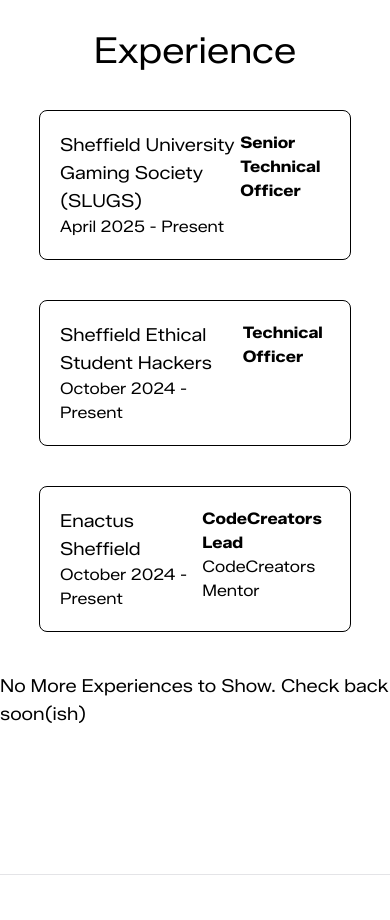
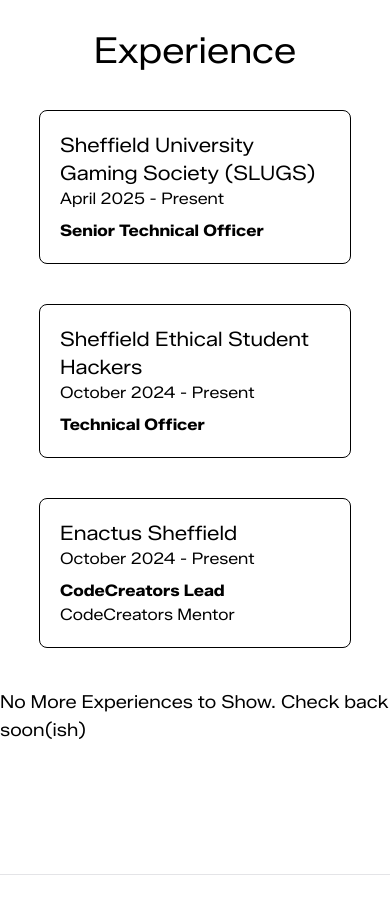
Before and after one commit to OGD311/uk.co.ogoodwinday_nextjs, a Next.js app: page / in a window 390 px wide. Shown: the part 1520-2440 px from the top of the page. Built offline with nearby package versions, Linux system fonts and the light colour scheme.

Commit message:
Added mobile styling.

```diff
--- a/src/components/ExperienceCard.tsx
+++ b/src/components/ExperienceCard.tsx
@@ -5,12 +5,12 @@
 
     return (
         <div className="flex w-4/5 border rounded-lg m-5 p-5 hover:-translate-y-3 duration-200 transition">
-            <div className="flex w-full items-start">
+            <div className="flex w-full items-start max-md:flex-col">
                 <div className="flex flex-col mr-auto">
-                    <h1 className="text-lg">{experience.company}</h1>
+                    <h1 className="text-lg max-md:text-xl">{experience.company}</h1>
                     <p>{formatExperienceDates(experience.dateStart, experience.dateEnd)}</p>
                 </div>
-                <ul className="flex flex-col items-end">
+                <ul className="flex flex-col min-md:items-end max-md:mt-2">
                     {experience.roles.map((role, i) => (
                         <li key={i} className={`${i === 0 ? "font-bold" : ""}`}>{role}</li>
                     ))}
```
